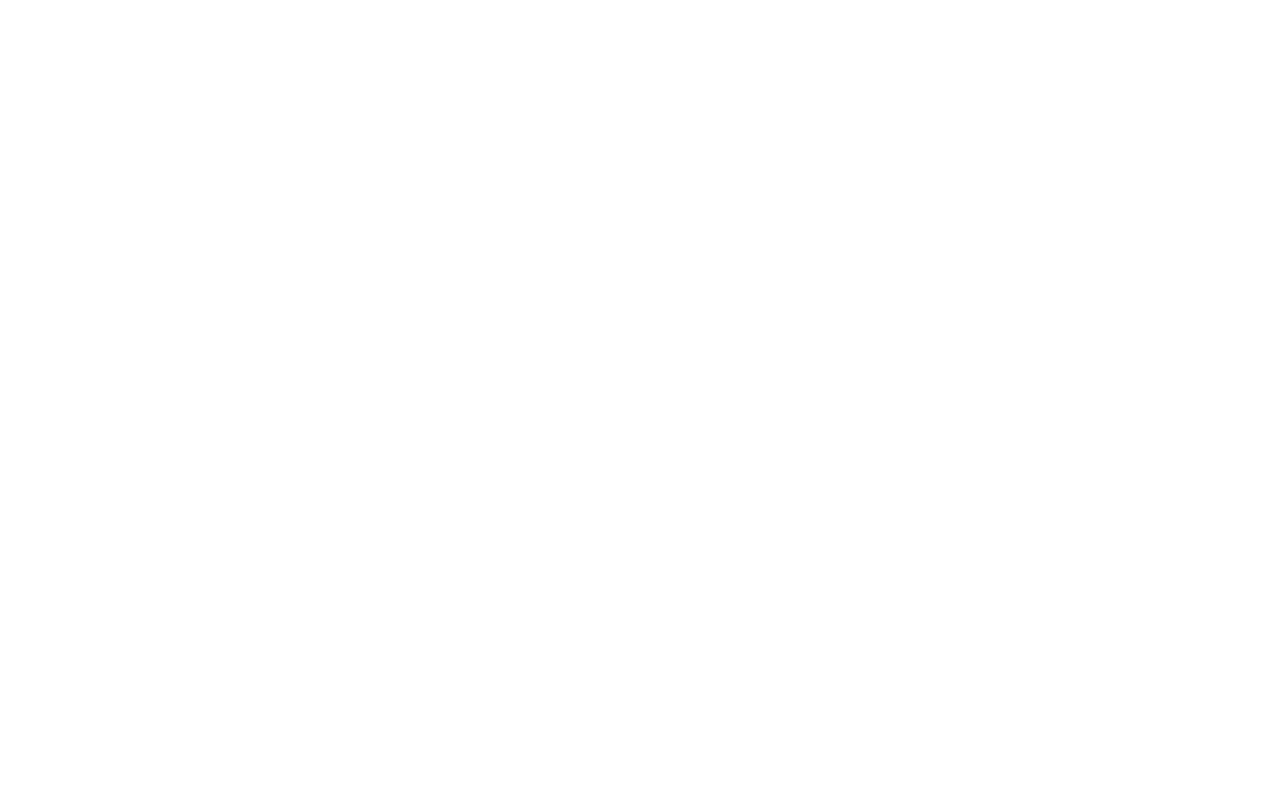
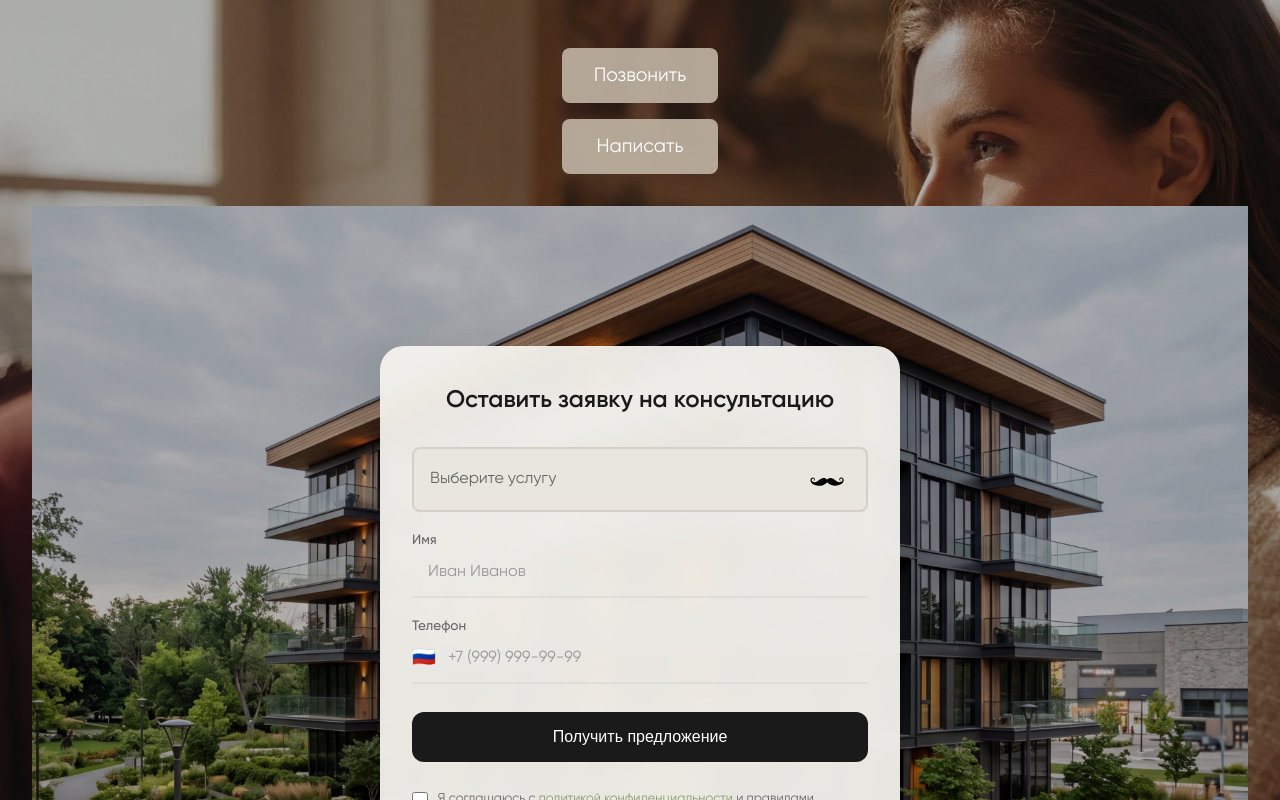
Before and after one commit to Vineker1One/butler-invest, a React (Vite) app in the folder client/: page /contacts in a window 1280 px wide. Before the commit this address had no page. Shown: the top 800 px of the page. Built offline with nearby package versions, Linux system fonts and the light colour scheme.

Commit message:
Start ContactForm

```diff
--- /dev/null
+++ b/client/src/pages/Contacts/Contacts.css
@@ -0,0 +1,117 @@
+/* ===== СТРАНИЦА КОНТАКТОВ ===== */
+.contacts-page {
+  position: relative;
+  min-height: 100vh;
+  width: 100%;
+  padding: 3rem 2rem;
+  display: flex;
+  justify-content: center;
+  align-items: center;
+}
+
+/* ===== ФОН ===== */
+.contacts-bg {
+  position: fixed;
+  top: 0;
+  left: 0;
+  right: 0;
+  bottom: 0;
+  z-index: 0;
+  overflow: hidden;
+}
+
+.contacts-bg__image {
+  width: 100%;
+  height: 100%;
+  object-fit: cover;
+  object-position: center right; /* Фокус на правой части (где лицо) */
+}
+
+.contacts-bg__overlay {
+  position: absolute;
+  top: 0;
+  left: 0;
+  right: 0;
+  bottom: 0;
+  background: rgba(0, 0, 0, 0.3); /* Лёгкое затемнение */
+}
+
+/* ===== КОНТЕНТ ===== */
+.contacts-page__content {
+  position: relative;
+  z-index: 1;
+  width: 100%;
+  display: flex;
+  flex-direction: column;
+  gap: 2rem;
+}
+
+/* ===== КНОПКИ ===== */
+.contacts-page__buttons {
+  display: flex;
+  flex-direction: column;
+  gap: 1rem;
+  max-width: 280px;
+  margin: 0 auto;
+}
+
+.contacts-page__button {
+  display: block;
+  width: 100%;
+  padding: 1rem 2rem;
+  background: rgba(193, 181, 165, 0.9); /* Бежево-коричневый */
+  color: #fff;
+  text-align: center;
+  text-decoration: none;
+  border-radius: 0.5rem;
+  font-size: 1.2rem;
+  font-weight: 400;
+  font-family: "Gilroy", sans-serif;
+  transition: all 0.3s ease;
+  backdrop-filter: blur(5px);
+}
+
+.contacts-page__button:hover {
+  background: rgba(193, 181, 165, 1);
+  transform: translateY(-2px);
+  box-shadow: 0 4px 15px rgba(0, 0, 0, 0.2);
+}
+
+/* ===== АДАПТИВ ===== */
+@media (max-width: 768px) {
+  .contacts-page {
+    padding: 2rem 1rem;
+  }
+
+  .contacts-bg__image {
+    object-position: center center;
+  }
+
+  .contacts-page__content {
+    gap: 1.5rem;
+  }
+
+  .contacts-page__buttons {
+    max-width: 250px;
+  }
+
+  .contacts-page__button {
+    padding: 0.9rem 1.5rem;
+    font-size: 1.1rem;
+  }
+}
+
+@media (max-width: 480px) {
+  .contacts-page {
+    padding: 1.5rem 0.75rem;
+  }
+
+  .contacts-page__buttons {
+    max-width: 220px;
+  }
+
+  .contacts-page__button {
+    padding: 0.8rem 1.2rem;
+    font-size: 1rem;
+  }
+}
--- /dev/null
+++ b/client/src/pages/ContactsPage.tsx
@@ -0,0 +1,37 @@
+import "./Contacts/Contacts.css";
+import contactBg from "@/assets/images/contacts/contacts-bg.webp";
+import { ContactForm } from "./Home/sections/ContactForm/ContactForm";
+import { ContactsSection } from "./Home/sections/ContactSections/ContactsSection"
+
+export const ContactsPage = () => {
+  return (
+    <section className="contacts-page">
+      {/* Фоновое изображение */}
+      <div className="contacts-bg">
+        <img src={contactBg} alt="" className="contacts-bg__image" />
+        <div className="contacts-bg__overlay" />
+      </div>
+
+      {/* Контент */}
+      <div className="contacts-page__content">
+
+        {/* Кнопки */}
+        <div className="contacts-page__buttons">
+          <a href="tel:+79034075500" className="contacts-page__button">
+            Позвонить
+          </a>
+          <a href="https://wa.me/79034075500" className="contacts-page__button">
+            Написать
+          </a>
+        </div>
+
+        {/* Форма заявки */}
+        <ContactForm />
+
+        {/* Контакты с картой */}
+        <ContactsSection />
+
+      </div>
+    </section>
+  );
+};
--- a/client/src/pages/Home/sections/ContactSections/ContactsSection.css
+++ b/client/src/pages/Home/sections/ContactSections/ContactsSection.css
@@ -1,6 +1,6 @@
 .contacts-section {
   padding: 4rem 2rem;
-  background: #f5f3ee;
+
 }
 
 .contacts-container {
--- /dev/null
+++ b/client/src/pages/HomePage.css
@@ -0,0 +1,48 @@
+/* ===== ГЛАВНАЯ СТРАНИЦА ===== */
+.home-page {
+  background-color: #F3EFE6;
+  position: relative;
+  min-height: 100vh;
+}
+
+/* Каждая секция поверх общего фона */
+.home-page > * {
+  position: relative;
+  z-index: 1;
+}
+
+/* ===== CONTACT FORM С ФОНОМ ===== */
+.contact-form-section {
+  position: relative;
+  padding: 5rem 2rem;
+  overflow: hidden;
+}
+
+/* Фоновое изображение для ContactForm */
+.contact-form-section::before {
+  content: "";
+  position: absolute;
+  top: 0;
+  left: 0;
+  right: 0;
+  bottom: 0;
+  background-image: url('@/assets/images/home/contact-form-bg.webp');
+  background-size: cover;
+  background-position: center center;
+  background-repeat: no-repeat;
+  opacity: 0.15; /* Прозрачность фона */
+  z-index: 0;
+}
+
+/* Контент формы поверх фона */
+.contact-form-section > * {
+  position: relative;
+  z-index: 1;
+}
+
+/* Адаптив */
+@media (max-width: 768px) {
+  .contact-form-section::before {
+    opacity: 0.1; /* Чуть прозрачнее на мобильных */
+  }
+}
--- a/client/src/pages/HomePage.tsx
+++ b/client/src/pages/HomePage.tsx
@@ -1,3 +1,4 @@
+import "./HomePage.css";
 import { Hero } from "./Home/sections/Hero/Hero";
 import { About } from "./Home/sections/About/About";
 import { Capabilities } from "./Home/sections/Capabilities/Capabilities";
@@ -6,11 +7,11 @@
 import { Projects } from "./Home/sections/Projects/Projects";
 import { Calculator } from "./Home/sections/Calculator/Calculator";
 import { ContactForm } from "./Home/sections/ContactForm/ContactForm";
-import {ContactsSection} from "./Home/sections/ContactSections/ContactsSection";
+import { ContactsSection } from "./Home/sections/ContactSections/ContactsSection";
 
 export const HomePage = () => {
   return (
-        <>
+    <div className="home-page">
       <Hero />
       <About />
       <Capabilities />
@@ -20,6 +21,6 @@
       <Calculator />
       <ContactForm />
       <ContactsSection />
-        </>
+    </div>
   );
 };
--- a/client/src/router/index.tsx
+++ b/client/src/router/index.tsx
@@ -6,6 +6,7 @@
 import { ProblemsPage } from '../pages/ProblemsPage'
 import { PortfolioPage } from '../pages/PortfolioPage'
 import { CalculatorPage } from '../pages/CalculatorPage'
+import { ContactsPage } from '../pages/ContactsPage'
 
 export const AppRouter = () => {
   return (
@@ -18,6 +19,7 @@
           <Route path="/problems" element={<ProblemsPage />} />
           <Route path="/portfolio" element={<PortfolioPage />} />
           <Route path="/calculator" element={<CalculatorPage />} />
+          <Route path="/contacts" element={<ContactsPage />} />
         </Routes>
       </MainLayout>
     </BrowserRouter>
--- a/client/src/widgets/Header.tsx
+++ b/client/src/widgets/Header.tsx
@@ -33,6 +33,10 @@
     {
         label: "Калькулятор",
         path: "/calculator",
+    },
+    {
+        label: "Контакты",
+        path: "/contacts"
     },
 ];
 
```
Also changed, not shown: client/src/assets/images/contacts/contacts-bg.webp (added), client/src/pages/Contacts/ContactForm.tsx (added), client/src/pages/Contacts/ContactInfo.tsx (added). Lines whose indentation alone changed are shown as unchanged.
